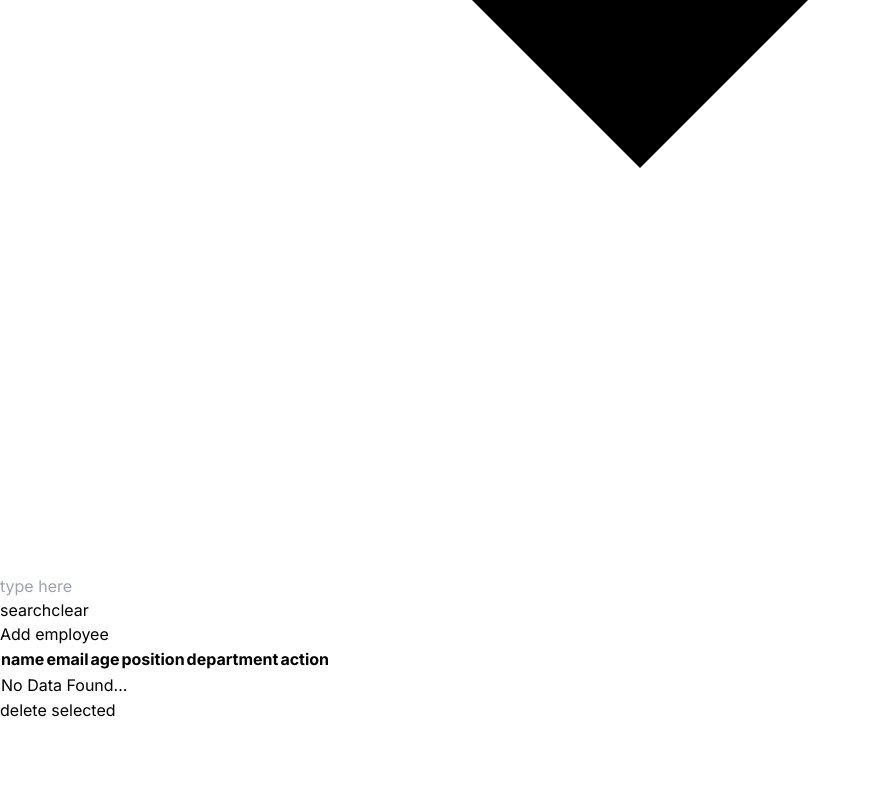
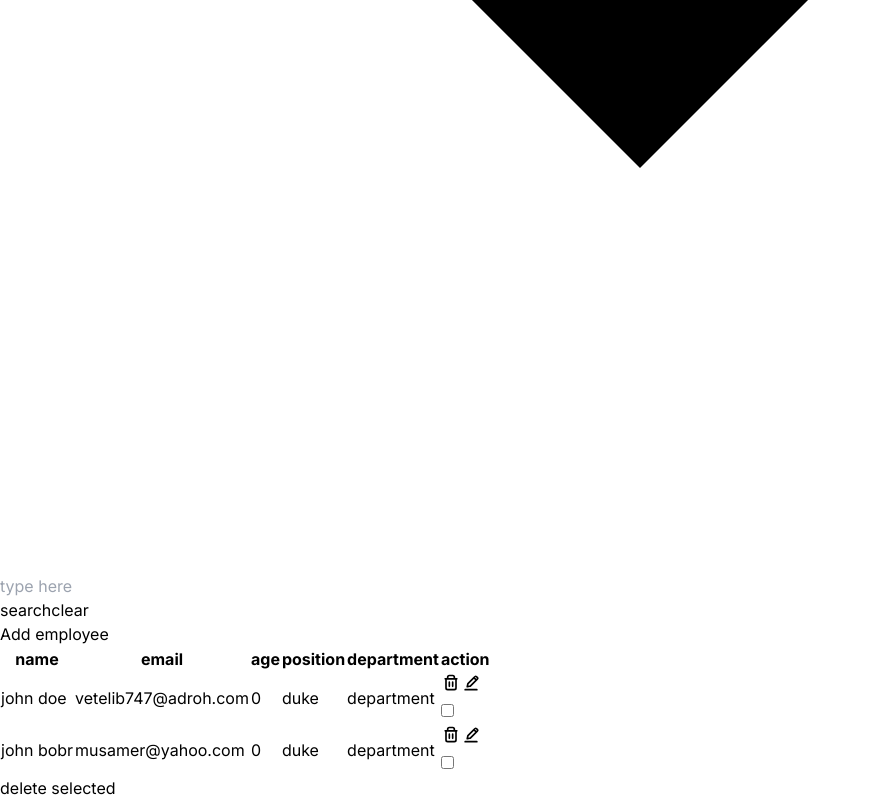
Before and after one commit to kzv-nursultan/aer-test, a Next.js app: page / in a window 1280 px wide. Shown: the part 3362-4162 px from the top of the page, without its empty margins (0-871 px from the left). Before the commit the page ends 4084 px from the top, so only its background shows below. Built offline with nearby package versions, Linux system fonts and the light colour scheme; data requests are answered from the project's data file.

Commit message:
added confirm modal

```diff
--- a/app/page.tsx
+++ b/app/page.tsx
@@ -3,6 +3,7 @@ import { TableBody, TableHead } from "@/components";
 import SortingFilters from "@/components/filters/sortingFilters";
 import AddEmployee from "@/components/modals/addEmployee";
 import { useDeleteEmployeeMutation } from "@/lib/api/employeeApi";
+import { Modal } from "@/ui";
 import { createContext, useCallback, useState } from "react";
 
 interface SelectedContext {
@@ -16,6 +17,7 @@ export const SelectedListContext = createContext<SelectedContext>({
 });
 
 export default function Home() {
+  const [showModal, setShowModal] = useState(false);
   const [selectedForDelete, setSelectedForDelete] = useState<number[]>([]);
   const [deleteEmployeeMutation, { isLoading, isError }] =
     useDeleteEmployeeMutation();
@@ -31,8 +33,15 @@ export default function Home() {
   }, []);
 
   const onDeleteSelectedClick = async () => {
-    await Promise.all(selectedForDelete.map((id) => deleteEmployeeMutation(id)));
-  }
+    try {
+      await Promise.all(
+      selectedForDelete.map((id) => deleteEmployeeMutation(id))
+    );
+    setSelectedForDelete([]);
+    } catch (error) {
+      console.error(error);
+    }
+  };
 
   return (
     <div className="p-4">
@@ -50,12 +59,28 @@ export default function Home() {
           </table>
         </SelectedListContext.Provider>
         <button
-          className="p-3 border rounded mt-4"
+          className="sticky left-0 bg-gray-300 disabled:text-gray-200 disabled:hover:bg-gray-300 hover:bg-gray-400 text-gray-800 font-bold py-2 px-4 rounded inline-flex items-center mt-4 capitalize"
           disabled={selectedForDelete.length === 0}
-          onClick={onDeleteSelectedClick}
+          onClick={() => setShowModal(true)}
         >
           delete selected
         </button>
+        <Modal
+          show={showModal}
+          modalHandler={setShowModal}
+          title={"Delete selected"}
+          onConfirm={onDeleteSelectedClick}
+          confirmTitle="Delete"
+          isLoading={isLoading}
+          isError={isError}
+        >
+          <p className="text-lg">
+            Are you sure you want to delete selected Employees?
+          </p>
+          <p className="text-slate-500">
+            * all data will be permanently deleted
+          </p>
+        </Modal>
       </div>
     </div>
   );
--- a/components/modals/addEmployee.tsx
+++ b/components/modals/addEmployee.tsx
@@ -6,7 +6,6 @@ import { EmployeeHandler } from "..";
 import { useAddEmployeeMutation } from "@/lib/api/employeeApi";
 import { EMPLOYEE_FIELDS } from "@/constants/consts";
 
-
 export default function AddEmployee() {
   const [showModal, setShowModal] = useState(false);
   const [newEmployee, setNewEmployee] =
@@ -14,7 +13,14 @@ export default function AddEmployee() {
 
   const [addEmployeeMutation, { isLoading }] = useAddEmployeeMutation();
 
-  const saveEmployee = async () => await addEmployeeMutation(newEmployee);
+  const saveEmployee = async () => {
+    try {
+      await addEmployeeMutation(newEmployee);
+      setNewEmployee(EMPLOYEE_FIELDS);
+    } catch (e) {
+      console.error(e);
+    }
+  };
 
   return (
     <>
--- a/db.json
+++ b/db.json
@@ -1,3 +1,20 @@
 {
-  "employees": []
+  "employees": [
+    {
+      "name": "john doe",
+      "email": "vetelib747@adroh.com",
+      "age": 0,
+      "position": "duke",
+      "department": "department",
+      "id": 1
+    },
+    {
+      "name": "john bobr",
+      "email": "musamer@yahoo.com",
+      "age": 0,
+      "position": "duke",
+      "department": "department",
+      "id": 2
+    }
+  ]
 }
```
